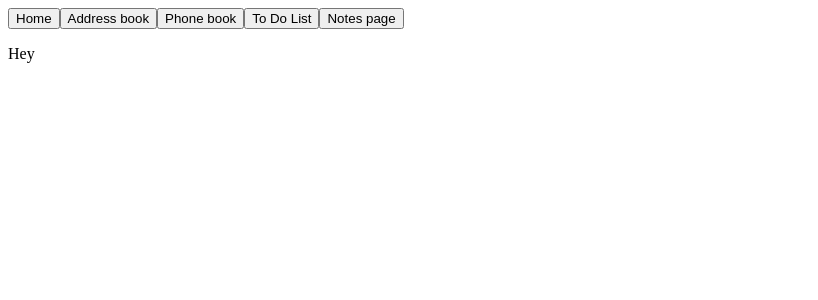
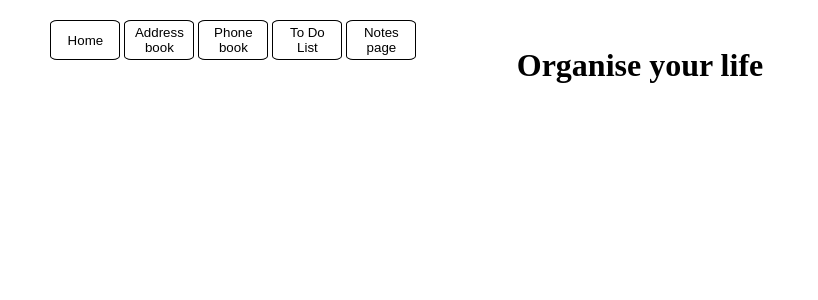
Before and after one commit to katrinalea/organiser, a React (Create React App) app: page / in a window 1280 px wide. Shown: the top 300 px of the page, without its empty margins (0-818 px from the left). Built offline with nearby package versions, Linux system fonts and the light colour scheme; the HTML template or start-up script is replaced by a standard one.

Commit message:
re-organised

```diff
--- a/src/App.tsx
+++ b/src/App.tsx
@@ -14,16 +14,19 @@ function App(): JSX.Element {
   };
 
   return (
-    <div>
-      <NavBar setRender={handleRender} />
-      <>
+    <>
+      <div>
+        <NavBar setRender={handleRender} />
+        <br />
+      </div>
+      <div>
         {render === "home" && <Home />}
         {render === "address" && <AddressBook />}
         {render === "notes" && <Notes />}
         {render === "phone" && <PhoneBook />}
         {render === "to-do" && <ToDo />}
-      </>
-    </div>
+      </div>
+    </>
   );
 }
 
--- a/src/app.css
+++ b/src/app.css
@@ -1,6 +1,43 @@
-table,
 tr,
 td,
 th {
   border: solid black 1px;
+  border-collapse: collapse;
 }
+table {
+  border: solid black 1px;
+  border-collapse: collapse;
+  justify-content: center;
+  margin-left: auto;
+  margin-right: auto;
+}
+
+.navBar {
+  position: absolute;
+  left: 3%;
+  display: flex;
+  padding: 10px;
+}
+
+button {
+  margin: 2px;
+  background-color: white;
+  border: solid 1px black;
+  cursor: pointer;
+  height: 40px;
+  width: 70px;
+  border-radius: 10%;
+  margin-bottom: 5%;
+}
+
+button:hover {
+  background-color: pink;
+}
+
+button:active {
+  background-color: pink;
+}
+
+body {
+  text-align: center;
+}
--- a/src/pages/NavBar.tsx
+++ b/src/pages/NavBar.tsx
@@ -5,11 +5,16 @@ interface Iprops {
 export default function NavBar(props: Iprops): JSX.Element {
   return (
     <div>
-      <button onClick={() => props.setRender("home")}> Home </button>
-      <button onClick={() => props.setRender("address")}> Address book </button>
-      <button onClick={() => props.setRender("phone")}> Phone book </button>
-      <button onClick={() => props.setRender("to-do")}> To Do List </button>
-      <button onClick={() => props.setRender("notes")}> Notes page </button>
+      <div className="navBar">
+        <button onClick={() => props.setRender("home")}> Home </button>
+        <button onClick={() => props.setRender("address")}>
+          {" "}
+          Address book{" "}
+        </button>
+        <button onClick={() => props.setRender("phone")}> Phone book </button>
+        <button onClick={() => props.setRender("to-do")}> To Do List </button>
+        <button onClick={() => props.setRender("notes")}> Notes page </button>
+      </div>
     </div>
   );
 }
--- a/src/pages/addressbook.tsx
+++ b/src/pages/addressbook.tsx
@@ -46,6 +46,33 @@ export default function AddressBook(): JSX.Element {
 
   return (
     <>
+      <h1> Address book </h1>
+
+      <div>
+        <table>
+          <tr>
+            <th>First Name:</th>
+            <th>Second Name:</th>
+            <th>Address:</th>
+            <th>Postcode:</th>
+            <th>Town:</th>
+          </tr>
+          {allAddressBookEntries &&
+            allAddressBookEntries.map((entry) => (
+              <>
+                <tr key={entry.id}>
+                  <td>{entry.first_name}</td>
+                  <td>{entry.second_name}</td>
+                  <td>
+                    {entry.street_name}, {entry.house_number}
+                  </td>
+                  <td>{entry.postcode}</td>
+                  <td>{entry.town}</td>
+                </tr>
+              </>
+            ))}
+        </table>
+      </div>
       <button onClick={() => setClicked(!clicked)}> Add new entry </button>
       {clicked && (
         <form
@@ -53,7 +80,7 @@ export default function AddressBook(): JSX.Element {
             e.preventDefault();
           }} //prevents a page reload
         >
-          <p> Enter details to add them to the Address book</p>
+          <h2> Enter details to add them to the Address book</h2>
           <p> First name:</p>
           <input
             id="name"
@@ -115,31 +142,6 @@ export default function AddressBook(): JSX.Element {
           </button>
         </form>
       )}
-      <div>
-        <table>
-          <tr>
-            <th>First Name:</th>
-            <th>Second Name:</th>
-            <th>Address:</th>
-            <th>Postcode:</th>
-            <th>Town:</th>
-          </tr>
-          {allAddressBookEntries &&
-            allAddressBookEntries.map((entry) => (
-              <>
-                <tr key={entry.id}>
-                  <td>{entry.first_name}</td>
-                  <td>{entry.second_name}</td>
-                  <td>
-                    {entry.street_name}, {entry.house_number}
-                  </td>
-                  <td>{entry.postcode}</td>
-                  <td>{entry.town}</td>
-                </tr>
-              </>
-            ))}
-        </table>
-      </div>
     </>
   );
 }
--- a/src/pages/home.tsx
+++ b/src/pages/home.tsx
@@ -1,7 +1,7 @@
 export default function Home(): JSX.Element {
   return (
     <div>
-      <p>Hey</p>
+      <h1> Organise your life </h1>
     </div>
   );
 }
--- a/src/pages/phonebook.tsx
+++ b/src/pages/phonebook.tsx
@@ -35,6 +35,26 @@ export default function PhoneBook(): JSX.Element {
 
   return (
     <>
+      <h1> Phone Book</h1>
+      <div>
+        <table>
+          <tr>
+            <th>First Name:</th>
+            <th>Second Name:</th>
+            <th>Phonenumber:</th>
+          </tr>
+          {allPhonebookEntries &&
+            allPhonebookEntries.map((entry) => (
+              <>
+                <tr key={entry.id}>
+                  <td>{entry.first_name}</td>
+                  <td>{entry.second_name}</td>
+                  <td>{entry.phonenumber}</td>
+                </tr>
+              </>
+            ))}
+        </table>
+      </div>
       <button onClick={() => setClicked(!clicked)}> Add new entry </button>
       {clicked && (
         <form
@@ -79,25 +99,6 @@ export default function PhoneBook(): JSX.Element {
           </button>
         </form>
       )}
-      <div>
-        <table>
-          <tr>
-            <th>First Name:</th>
-            <th>Second Name:</th>
-            <th>Phonenumber:</th>
-          </tr>
-          {allPhonebookEntries &&
-            allPhonebookEntries.map((entry) => (
-              <>
-                <tr key={entry.id}>
-                  <td>{entry.first_name}</td>
-                  <td>{entry.second_name}</td>
-                  <td>{entry.phonenumber}</td>
-                </tr>
-              </>
-            ))}
-        </table>
-      </div>
     </>
   );
 }
```
